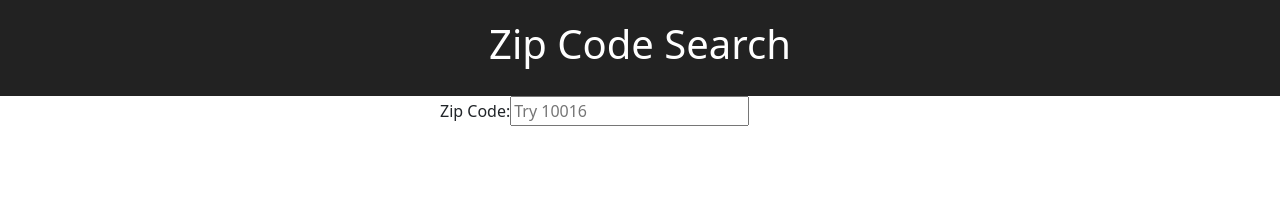
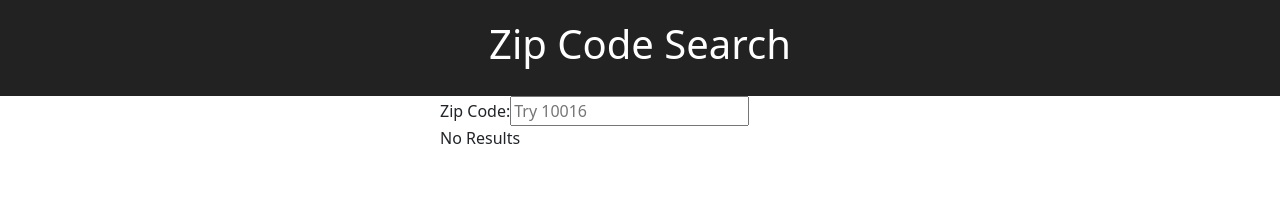
Before and after one commit to CUNYTechPrep/lab-react-zip-search, a React (Vite) app: page / in a window 1280 px wide. Shown: the top 216 px of the page. Built offline with nearby package versions, Linux system fonts and the light colour scheme.

Commit message:
Display no results for empty array

```diff
--- a/src/App.jsx
+++ b/src/App.jsx
@@ -36,12 +36,12 @@ function ZipSearchField(props) {
       let response = await fetch(baseURL + endpoint);
       let body = await response.json();
       console.log("Success", body);
-
+      // Store cities objects in temporary array
       let citiesArr = [];
       body.forEach((city) => {
         citiesArr.push(city);
       });
-
+      // Update state with new cities
       setCities(citiesArr);
     } catch (error) {
       console.error("Error", error);
@@ -63,9 +63,11 @@ function ZipSearchField(props) {
           />
         </form>
       </div>
-      {cities.map((city) => (
-        <City key={city.RecordNumber} {...city} />
-      ))}
+      {!cities.length ? (
+        <div>No Results</div>
+      ) : (
+        cities.map((city) => <City key={city.RecordNumber} {...city} />)
+      )}
     </>
   );
 }
```
